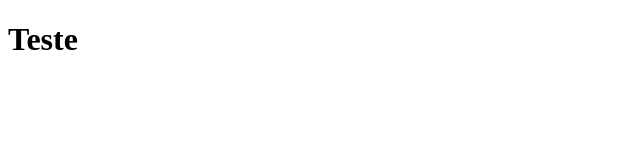
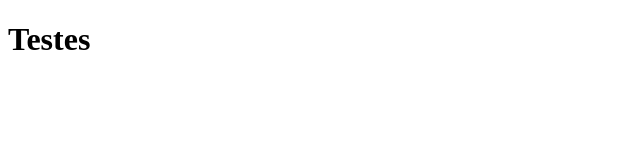
Before and after one commit to julianadcarvalho/clone_tabnews, a Next.js app: page / in a window 1280 px wide. Shown: the top 160 px of the page, without its empty margins (0-640 px from the left). Built offline with nearby package versions, Linux system fonts and the light colour scheme.

Commit message:
fix: ajuste

```diff
--- a/pages/index.js
+++ b/pages/index.js
@@ -1,5 +1,5 @@
 function Home() {
-    return <h1>Teste</h1>
+    return <h1>Testes</h1>
 }
 
 export default Home;
```
